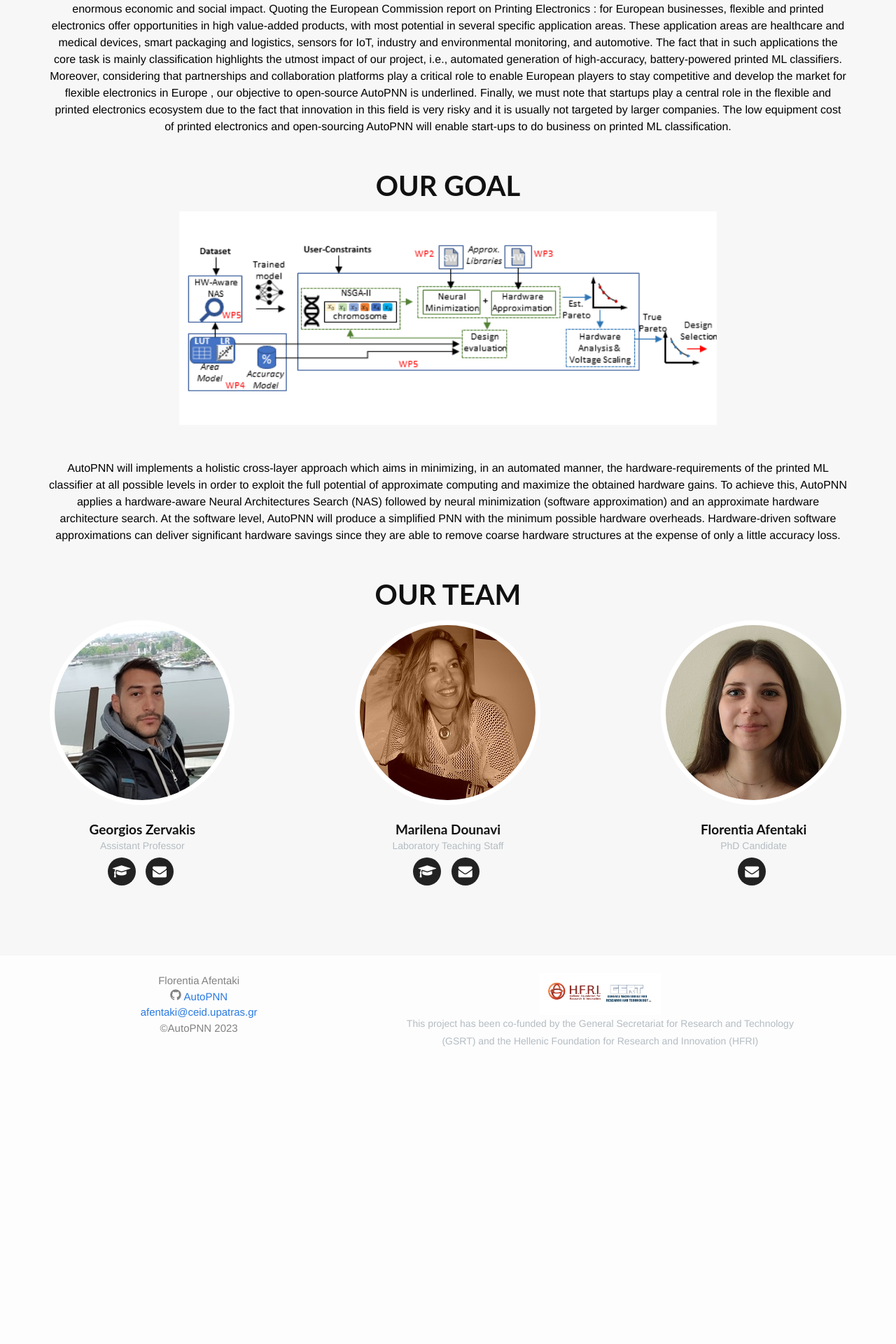
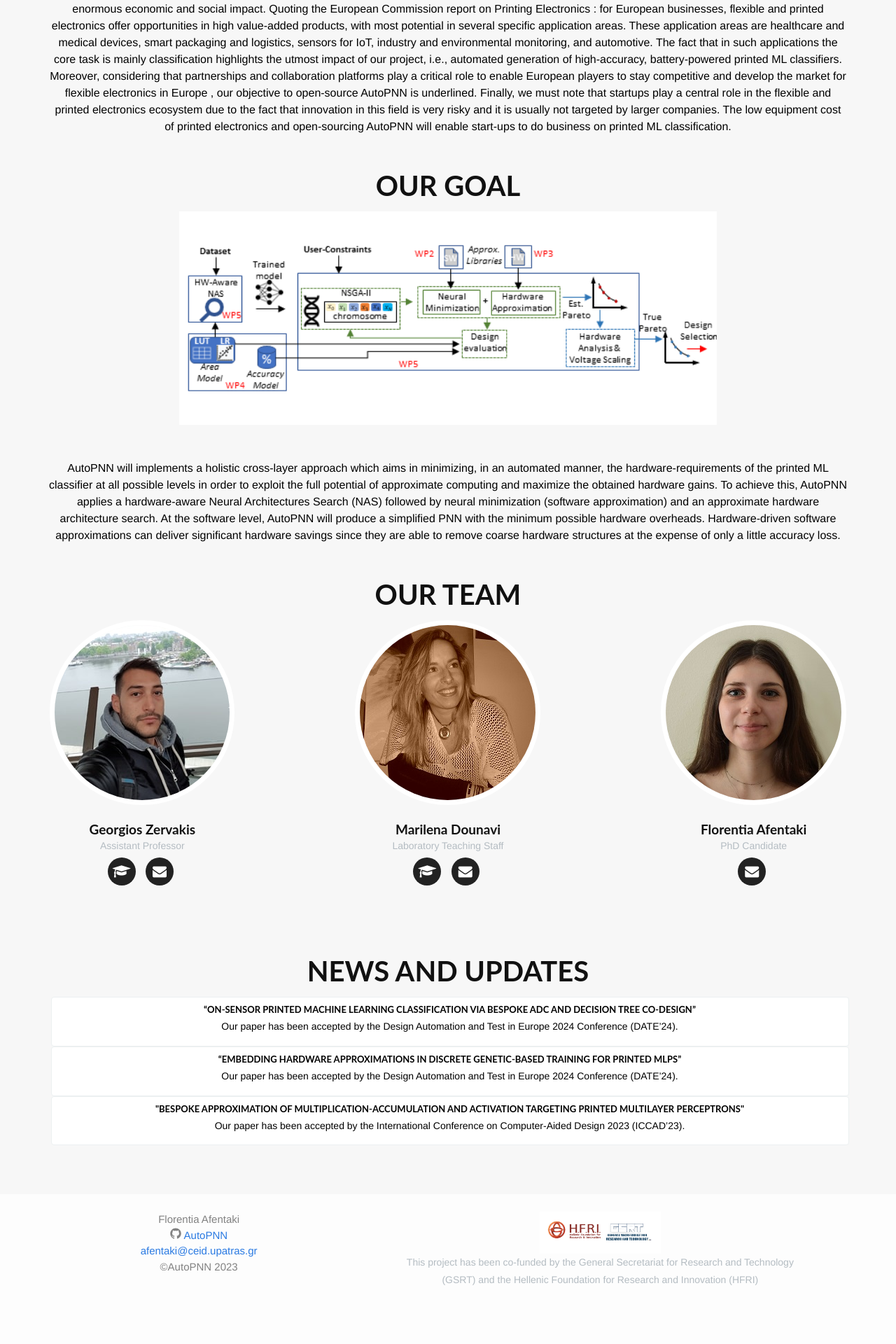
Before and after one commit to AutoPNN/AutoPNN.github.io, a Jekyll site: the page built from index.markdown, in a window 1280 px wide. Shown: the part 1388-3308 px from the top of the page at 70% size. Built offline with Jekyll 4.4.1, drawn with Linux system fonts in a browser that asks for light colours; before the commit the page ends 2967 px from its top, so only the background shows below that.

Commit message:
conferences

```diff
--- /dev/null
+++ b/_includes/news.html
@@ -0,0 +1,65 @@
+
+
+<section id="conference-papers" class="bg-light-gray">
+    <div class="row">
+        <div class="col-lg-12 text-center">
+            <h2 class="section-heading">News and Updates</h2>
+            <!-- <h3 class="section-subheading text-muted">Lorem ipsum dolor sit amet consectetur.</h3> -->
+        </div>
+    </div>
+    <div class="row">
+    <!-- <h2>Conference Papers</h2> -->
+        <ul class="list-group col-lg-12">
+            <div class="container">
+                <li class="list-group-item ">
+                    <div class="card">
+                        <!-- <div class="card-header"> -->
+                            <!-- <span class="news-date">11/2023</span> -->
+                            <!-- <span class="news-category">[paper]</span> -->
+                        <!-- </div> -->
+                        <div class="card-body text-center" >
+                            <h6 class="card-title">“On-sensor Printed Machine Learning Classification via Bespoke ADC and Decision Tree Co-Design”</h6>
+                            <p class="card-text">
+                                Our paper has been accepted by the Design Automation and Test in Europe 2024 Conference (DATE’24).
+                            </p>
+                        </div>
+                    </div>
+                </li>
+            </div>
+            <div class="container">
+                <li class="list-group-item">
+                    <div class="card">
+                        <!-- <div class="card-header"> -->
+                            <!-- <span class="news-date">11/2023</span> -->
+                            <!-- <span class="news-category">[paper]</span> -->
+                        <!-- </div> -->
+                        <div class="card-body text-center" >
+                            <h6 class="card-title">“Embedding Hardware Approximations in Discrete Genetic-based Training for Printed MLPs”</h6>
+                                <p class="card-text">
+                                Our paper has been accepted by the Design Automation and Test in Europe 2024 Conference (DATE’24).
+                            </p>
+                        </div>
+                    </div>
+                </li>
+            </div>
+            <div class="container">
+                <li class="list-group-item">
+                    <div class="card">
+                        <!-- <div class="card-header"> -->
+                            <!-- <span class="news-date">11/2023</span> -->
+                            <!-- <sσpan class="news-category">[paper]</span> -->
+                        <!-- </div> -->
+                        <div class="card-body text-center">
+                            <h6 class="card-title">"Bespoke Approximation of Multiplication-Accumulation and Activation Targeting Printed Multilayer Perceptrons"</h6>
+                            <p class="card-text">
+                                Our paper has been accepted by the International Conference on Computer-Aided Design 2023 (ICCAD’23).
+                            </p>
+                        </div>
+                    </div>
+                </li>
+            </div>
+
+            <!-- Add more papers as needed -->
+        </ul>
+    </div>
+</section>
--- a/_layouts/default.html
+++ b/_layouts/default.html
@@ -14,6 +14,7 @@
         {%- include description.html -%}
         {%- include goal.html -%}
         {%- include aboutUs.html -%}
+        {%- include news.html -%}
       <!-- </div> -->
     <!-- </main> -->
   </div>
--- a/assets/flo.css
+++ b/assets/flo.css
@@ -17,6 +17,40 @@ p {
 p.large {
     font-size: 16px;
 }
+
+
+.dot {
+    display: inline-block;
+    width: 10px;
+    height: 10px;
+    background-color: #000;
+    border-radius: 50%;
+    margin-right: 10px; /* Adjust the margin as needed */
+}
+
+.dotted-list {
+    list-style: none;
+}
+
+.dotted-list li {
+    position: relative;
+    padding-left: 20px; /* Adjust the padding as needed */
+}
+
+.dotted-list li:before {
+    content: "";
+    position: absolute;
+    left: 0;
+    top: 50%;
+    transform: translateY(-50%);
+    width: 8px; /* Adjust the width of the dot as needed */
+    height: 8px; /* Adjust the height of the dot as needed */
+    background-color: #000; /* Adjust the color of the dot as needed */
+    border-radius: 50%;
+    display: inline-block;
+    margin-right: 10px; /* Adjust the margin between the dot and text */
+}
+
 
 /* Bottom left text */
 .bottom-left {
```
